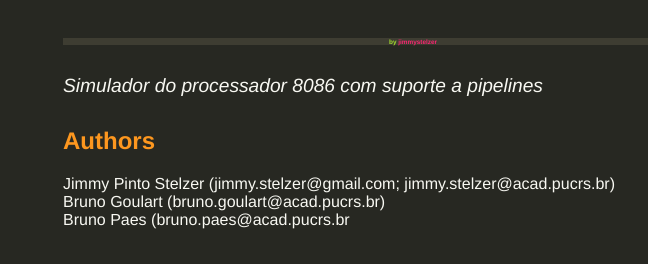
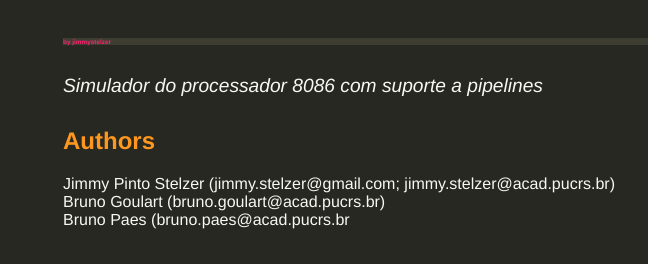
Before and after one commit to jimmystelzer/simulador8086compipeline, a plain HTML site: page index.html in a window 1280 px wide. Shown: the part 185-449 px from the top of the page, 227-875 px from the left. Drawn offline with Linux system fonts and the light colour scheme; grey boxes are pictures that could not be loaded.

Commit message:
last website update

```diff
--- a/index.html
+++ b/index.html
@@ -23,7 +23,6 @@
 		h1 a { text-decoration: none; color: #66D9EF; }
 		h3 a { text-decoration: none; color: #F92672; }
 		h2 { font-size: 1.5em; color: #FD971F; }
-		h3 { text-align: center; color: #A6E22E; }
 		a { color: #AE81FF; }
 		.description { font-size: 1.2em; margin-bottom: 30px; margin-top: 30px; font-style: italic;}
 		.download { float: right; }
```
